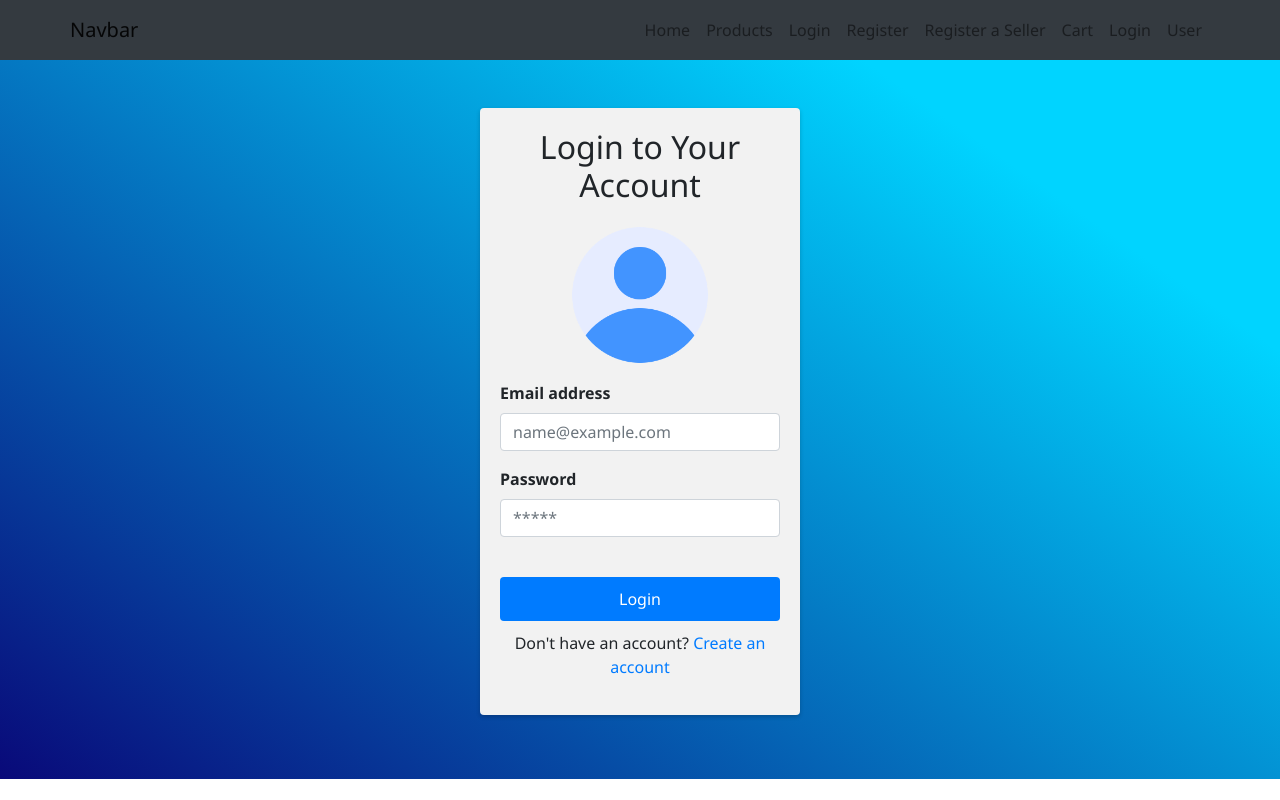
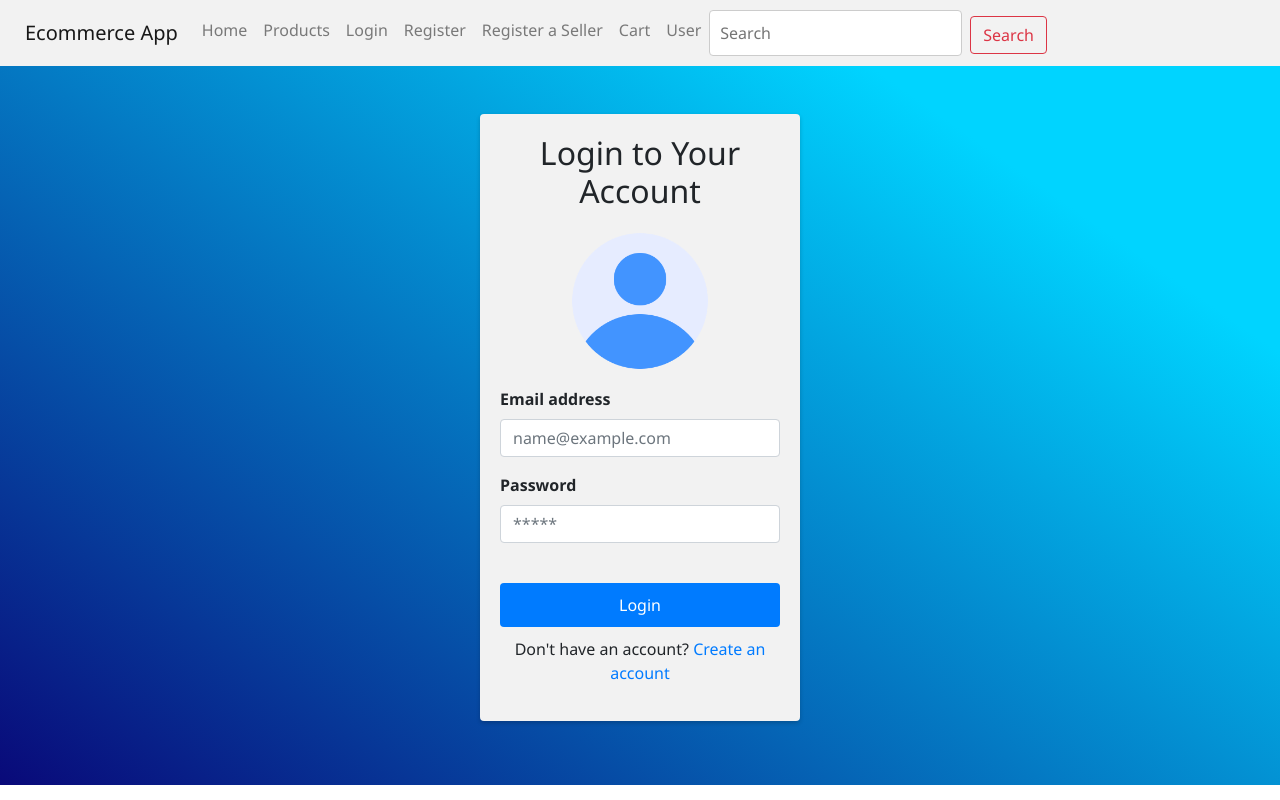
Before and after one commit to Ashen-Shaminda/ecom-app, a React (Create React App) app in the folder frontend/: page /Login in a window 1280 px wide. Built offline with nearby package versions, Linux system fonts and the light colour scheme.

Commit message:
Added search bar on navigation bar.
Not done yet.

```diff
--- a/frontend/public/index.html
+++ b/frontend/public/index.html
@@ -1,23 +1,28 @@
 <!DOCTYPE html>
 <html lang="en">
-
   <head>
     <meta charset="utf-8" />
-  <link rel="icon" href="%PUBLIC_URL%/favicon.ico" />
     <meta name="viewport" content="width=device-width, initial-scale=1" />
     <meta name="theme-color" content="#000000" />
-  <meta name="description" content="Web site created using create-react-app" />
+    <meta
+      name="description"
+      content="Web site created using create-react-app"
+    />
     <link rel="apple-touch-icon" href="%PUBLIC_URL%/logo192.png" />
 
     <link rel="manifest" href="%PUBLIC_URL%/manifest.json" />
-  <link rel="stylesheet" href="https://cdn.jsdelivr.net/npm/bootstrap@4.3.1/dist/css/bootstrap.min.css"
-    integrity="sha384-ggOyR0iXCbMQv3Xipma34MD+dH/1fQ784/j6cY/iJTQUOhcWr7x9JvoRxT2MZw1T" crossorigin="anonymous">
+    <link
+      rel="stylesheet"
+      href="https://cdn.jsdelivr.net/npm/bootstrap@4.3.1/dist/css/bootstrap.min.css"
+      integrity="sha384-ggOyR0iXCbMQv3Xipma34MD+dH/1fQ784/j6cY/iJTQUOhcWr7x9JvoRxT2MZw1T"
+      crossorigin="anonymous"
+    />
     <style>
       * {
-      font-family: 'Segoe UI', Tahoma, Geneva, Verdana, sans-serif;
+        font-family: "Segoe UI", Tahoma, Geneva, Verdana, sans-serif;
       }
     </style>
-  <title>ECOM APP</title>
+    <title>Ecommerce App</title>
   </head>
 
   <body>
@@ -27,15 +32,20 @@
     <script src="https://js.stripe.com/v3/"></script>
     <script src="https://ajax.googleapis.com/ajax/libs/jquery/3.6.4/jquery.min.js"></script>
     <script src="https://maxcdn.bootstrapcdn.com/bootstrap/3.4.1/js/bootstrap.min.js"></script>
-  <script src="https://code.jquery.com/jquery-3.3.1.slim.min.js"
+    <script
+      src="https://code.jquery.com/jquery-3.3.1.slim.min.js"
       integrity="sha384-q8i/X+965DzO0rT7abK41JStQIAqVgRVzpbzo5smXKp4YfRvH+8abtTE1Pi6jizo"
-    crossorigin="anonymous"></script>
-  <script src="https://cdn.jsdelivr.net/npm/popper.js@1.14.7/dist/umd/popper.min.js"
+      crossorigin="anonymous"
+    ></script>
+    <script
+      src="https://cdn.jsdelivr.net/npm/popper.js@1.14.7/dist/umd/popper.min.js"
       integrity="sha384-UO2eT0CpHqdSJQ6hJty5KVphtPhzWj9WO1clHTMGa3JDZwrnQq4sF86dIHNDz0W1"
-    crossorigin="anonymous"></script>
-  <script src="https://cdn.jsdelivr.net/npm/bootstrap@4.3.1/dist/js/bootstrap.min.js"
+      crossorigin="anonymous"
+    ></script>
+    <script
+      src="https://cdn.jsdelivr.net/npm/bootstrap@4.3.1/dist/js/bootstrap.min.js"
       integrity="sha384-JjSmVgyd0p3pXB1rRibZUAYoIIy6OrQ6VrjIEaFf/nJGzIxFDsf4x0xIM+B07jRM"
-    crossorigin="anonymous"></script>
+      crossorigin="anonymous"
+    ></script>
   </body>
-
 </html>
--- a/frontend/src/components/AdminDashboard/addCategory.jsx
+++ b/frontend/src/components/AdminDashboard/addCategory.jsx
@@ -1,7 +1,7 @@
 import React from "react";
 import "../styles/login.css";
 import Axios from "axios";
-import NavBar from "../../navbar";
+import NavBar from "../ReusableNavbar";
 
 class AddCato extends React.Component {
   constructor(props) {
@@ -82,7 +82,7 @@ class AddCato extends React.Component {
                   <label className="form-label">Category</label>
                   <input
                     type="text"
-                    class="form-control"
+                    className="form-control"
                     id="text"
                     placeholder=""
                     required
--- a/frontend/src/components/Home/home.jsx
+++ b/frontend/src/components/Home/home.jsx
@@ -1,7 +1,7 @@
 import React from "react";
 import "../styles/home.css";
 import Axios from "axios";
-import NavBar from "../../navbar";
+import ReusableNavbar from "../ReusableNavbar";
 var cartItem = [];
 
 const styles = {
@@ -63,7 +63,7 @@ class Home extends React.Component {
       cartItem = [];
     }
     for (var i = 0; i < cartItem.length; i++) {
-      if (cartItem[i].product._id == productOBJ._id) {
+      if (cartItem[i].product._id === productOBJ._id) {
         status = true;
         break;
       }
@@ -79,8 +79,8 @@ class Home extends React.Component {
       cartItem = [];
     }
     console.log(cartItem);
-    for (var i = 0; i < cartItem.length; i++) {
-      if (cartItem[i].product._id == productOBJ._id) {
+    for (i = 0; i < cartItem.length; i++) {
+      if (cartItem[i].product._id === productOBJ._id) {
         index = i;
         break;
       }
@@ -97,7 +97,7 @@ class Home extends React.Component {
   render() {
     return (
       <>
-        <NavBar />
+        <ReusableNavbar />
         <div style={styles}>
           <div class="album py-5 bg-body-tertiary">
             <div class="container">
--- a/frontend/src/components/Login/login.jsx
+++ b/frontend/src/components/Login/login.jsx
@@ -1,7 +1,7 @@
 import React from "react";
 import "../styles/login.css";
 import Axios from "axios";
-import NavBar from "../../navbar";
+import NavBar from "../ReusableNavbar";
 
 const styles = {
   background:
@@ -24,14 +24,17 @@ class Login extends React.Component {
     })
       .then(function (response) {
         if (
-          response.data.role == "customer" &&
-          response.data.state == "active"
+          response.data.role === "customer" &&
+          response.data.state === "active"
         ) {
           localStorage.setItem("isLogedIn", true);
           localStorage.setItem("user", JSON.stringify(response.data));
           window.location = "/User";
         }
-        if (response.data.role == "seller" && response.data.state == "active") {
+        if (
+          response.data.role === "seller" &&
+          response.data.state === "active"
+        ) {
           localStorage.setItem("isLogedIn", true);
           localStorage.setItem("user", JSON.stringify(response.data));
           window.location = "/SalesManager/sales";
--- a/frontend/src/components/Products/cart.jsx
+++ b/frontend/src/components/Products/cart.jsx
@@ -1,7 +1,7 @@
 import React from "react";
 import "../styles/cart.css";
 import Axios from "axios";
-import NavBar from "../../navbar";
+import NavBar from "../ReusableNavbar";
 
 var cartItem = [];
 
@@ -22,7 +22,7 @@ class Cart extends React.Component {
       cartItem = [];
     } else {
       cartItem.map((item) => {
-        tot = tot + item.product.price * item.qty;
+        return (tot = tot + item.product.price * item.qty);
       });
 
       localStorage.setItem("cartTotal", tot);
@@ -39,8 +39,8 @@ class Cart extends React.Component {
       cartItem = [];
     }
     console.log(cartItem);
-    for (var i = 0; i < cartItem.length; i++) {
-      if (cartItem[i].product._id == productOBJ._id) {
+    for (i = 0; i < cartItem.length; i++) {
+      if (cartItem[i].product._id === productOBJ._id) {
         index = i;
         break;
       }
@@ -57,7 +57,7 @@ class Cart extends React.Component {
     var tot = 0;
 
     cartItem.map((item) => {
-      tot = tot + item.product.price * item.qty;
+      return (tot = tot + item.product.price * item.qty);
     });
 
     this.setState({ total: tot });
--- a/frontend/src/components/Products/checkOut.jsx
+++ b/frontend/src/components/Products/checkOut.jsx
@@ -3,7 +3,7 @@ import "../styles/login.css";
 import Axios from "axios";
 import { json } from "react-router-dom";
 import StripeCheckout from "react-stripe-checkout";
-import NavBar from "../../navbar";
+import NavBar from "../ReusableNavbar";
 
 const styles = {
   background:
--- /dev/null
+++ b/frontend/src/components/ReusableNavbar.jsx
@@ -0,0 +1,47 @@
+import Container from "react-bootstrap/Container";
+import Nav from "react-bootstrap/Nav";
+import Navbar from "react-bootstrap/Navbar";
+import "../components/styles/ReusableNavbar.css";
+import SearchBar from "./SearchBar";
+// import NavDropdown from "react-bootstrap/NavDropdown";
+
+function ReusableNavbar() {
+  return (
+    <Navbar expand="lg" className="bg-body-tertiary">
+      <Container fluid>
+        <Navbar.Brand href="#">Ecommerce App</Navbar.Brand>
+        <Navbar.Toggle aria-controls="navbarScroll" />
+        <Navbar.Collapse id="navbarScroll">
+          <Nav
+            className="me-auto my-2 my-lg-0"
+            style={{ maxHeight: "100px" }}
+            navbarScroll
+            align="right"
+          >
+            <Nav.Link href="/">Home</Nav.Link>
+            <Nav.Link href="/products">Products</Nav.Link>
+            <Nav.Link href="/login">Login</Nav.Link>
+            <Nav.Link href="/register">Register</Nav.Link>
+            <Nav.Link href="/seller">Register a Seller</Nav.Link>
+            <Nav.Link href="/products/cart">Cart</Nav.Link>
+            <Nav.Link href="/user">User</Nav.Link>
+            {/* <NavDropdown title="Link" id="navbarScrollingDropdown">
+              <NavDropdown.Item href="#action3">Action</NavDropdown.Item>
+              <NavDropdown.Item href="#action4">
+                Another action
+              </NavDropdown.Item>
+              <NavDropdown.Divider />
+              <NavDropdown.Item href="#action5">
+                Something else here
+              </NavDropdown.Item>
+            </NavDropdown> */}
+            <SearchBar />
+            <div className=""></div>
+          </Nav>
+        </Navbar.Collapse>
+      </Container>
+    </Navbar>
+  );
+}
+
+export default ReusableNavbar;
--- /dev/null
+++ b/frontend/src/components/SearchBar.jsx
@@ -0,0 +1,31 @@
+import React, { useState } from "react";
+import Button from "react-bootstrap/Button";
+import "../components/styles/SearchBar.css";
+
+const SearchBar = () => {
+  const [input, setInput] = useState("");
+
+  const fetchData = (value) => {};
+
+  const handleChange = (value) => {
+    setInput(value);
+    fetchData(value);
+  };
+  return (
+    <div className="input-wrapper">
+      <input
+        type="search"
+        placeholder="Search"
+        className="mr-2"
+        aria-label="Search"
+        value={input}
+        onChange={(e) => {
+          setInput(e.target.value);
+        }}
+      ></input>
+      <Button variant="outline-danger">Search</Button>
+    </div>
+  );
+};
+
+export default SearchBar;
--- /dev/null
+++ b/frontend/src/components/styles/ReusableNavbar.css
@@ -0,0 +1,3 @@
+.Navbar {
+  color: red;
+}
--- /dev/null
+++ b/frontend/src/components/styles/SearchBar.css
@@ -0,0 +1,2 @@
+.input-wrapper {
+}
--- a/frontend/src/navbar.jsx
+++ /dev/null
@@ -1,27 +0,0 @@
-import Container from "react-bootstrap/Container";
-import Nav from "react-bootstrap/Nav";
-import Navbar from "react-bootstrap/Navbar";
-
-function reusableNavbar() {
-  return (
-    <>
-      <Navbar bg="dark" data-bs-theme="dark">
-        <Container>
-          <Navbar.Brand href="/">Navbar</Navbar.Brand>
-          <Nav className="me-auto">
-            <Nav.Link href="/">Home</Nav.Link>
-            <Nav.Link href="/products">Products</Nav.Link>
-            <Nav.Link href="/login">Login</Nav.Link>
-            <Nav.Link href="/register">Register</Nav.Link>
-            <Nav.Link href="/seller">Register a Seller</Nav.Link>
-            <Nav.Link href="/products/cart">Cart</Nav.Link>
-            <Nav.Link href="/login">Login</Nav.Link>
-            <Nav.Link href="/user">User</Nav.Link>
-          </Nav>
-        </Container>
-      </Navbar>
-    </>
-  );
-}
-
-export default reusableNavbar;
```
Also changed, not shown: frontend/src/App.js (+88 -43 lines). Lines whose indentation alone changed are shown as unchanged.
